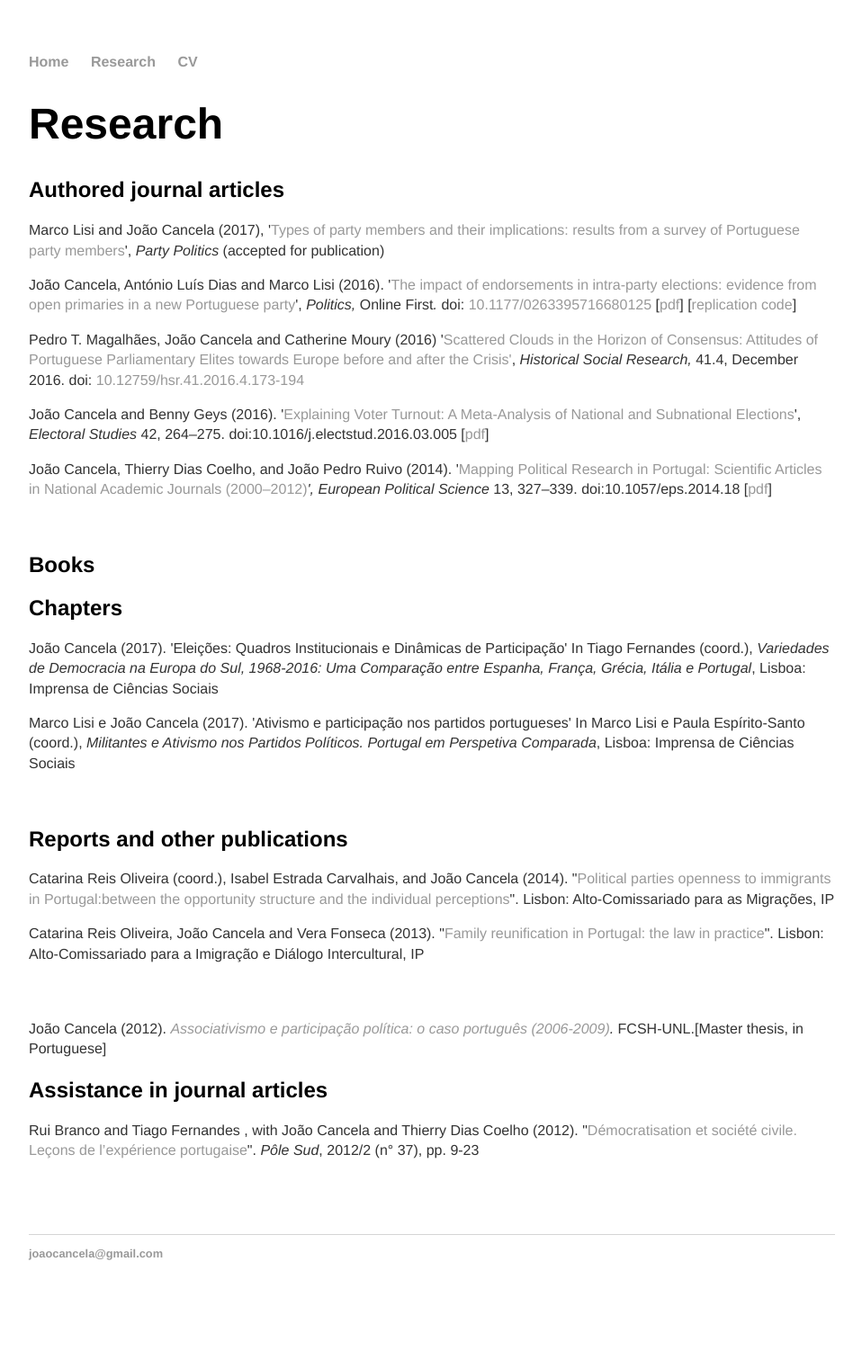
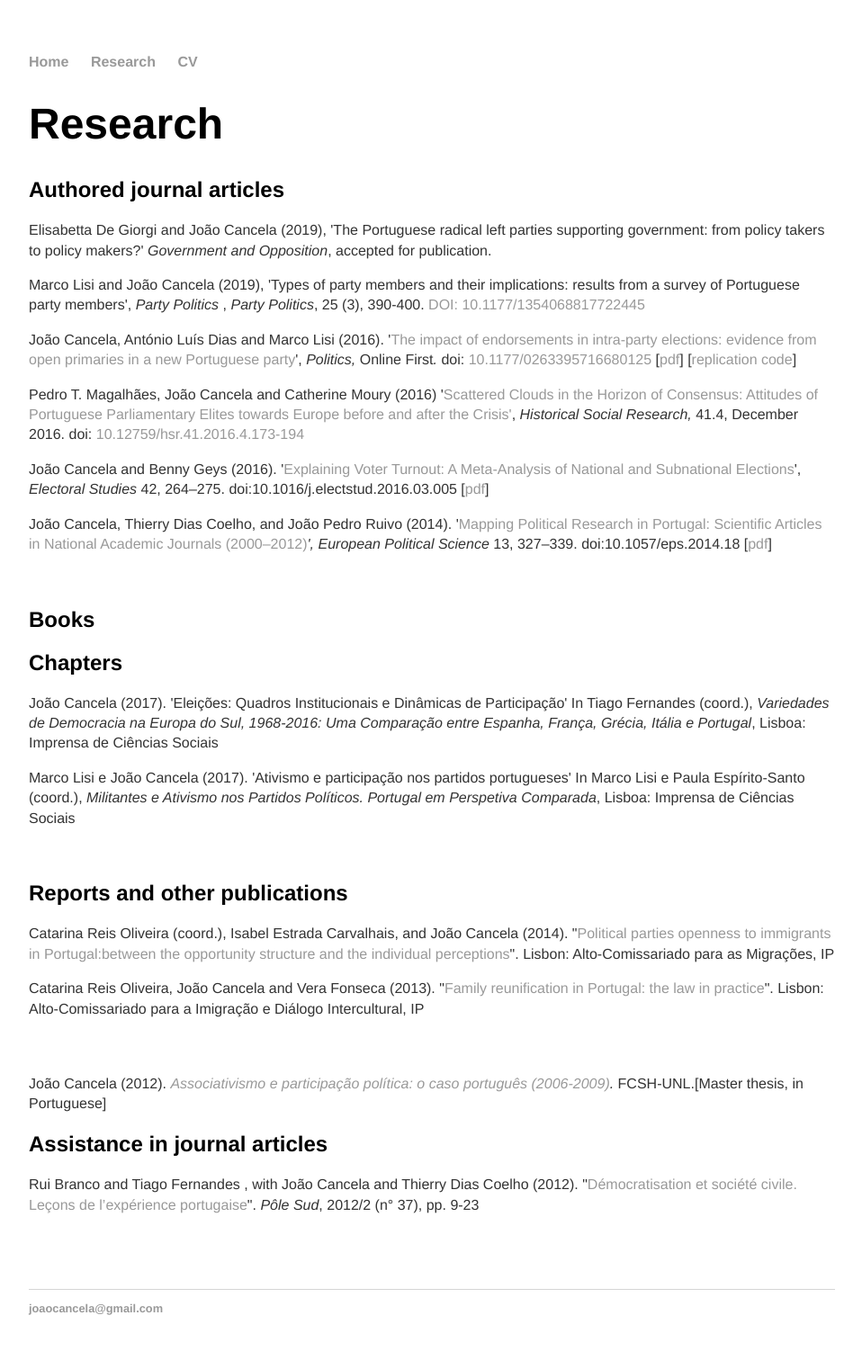
Before and after one commit to joaocancela/joaocancela.github.io, a Jekyll site: the page built from research/index.html, in a window 1280 px wide. Shown: the whole page at 90% size, without its empty margins (160-1118 px from the left). Built offline with Jekyll 4.4.1, drawn with Linux system fonts in a browser that asks for light colours; before the commit the page ends 1461 px from its top, so only the background shows below that.

Commit message:
Update index.html

```diff
--- a/research/index.html
+++ b/research/index.html
@@ -6,9 +6,14 @@ title: Research
 <div class="blurb">
 <h1>Research</h1>
 <h2>Authored journal articles</h2>
-<p>Marco Lisi and Jo&atilde;o Cancela (2017), '<a href="http://journals.sagepub.com/doi/10.1177/1354068817722445" target="_blank" rel="nofollow noopener">Types of party members and their implications: results from a survey of Portuguese party members</a>', <em>Party Politics </em>(accepted for publication)</p>
+<p>Elisabetta De Giorgi and Jo&atilde;o Cancela (2019), 'The Portuguese radical left parties supporting government: from policy takers to policy makers?' <em>Government and Opposition</em>, accepted for publication.
+
+<p>Marco Lisi and Jo&atilde;o Cancela (2019), 'Types of party members and their implications: results from a survey of Portuguese party members', <em>Party Politics </em>, <em>Party Politics</em>, 25 (3), 390-400. <a href="http://journals.sagepub.com/doi/10.1177/1354068817722445" target="_blank" rel="nofollow noopener">DOI: 10.1177/1354068817722445</a></p>
+
 <p>Jo&atilde;o Cancela, Ant&oacute;nio Lu&iacute;s Dias and Marco Lisi (2016). '<a href="http://journals.sagepub.com/doi/full/10.1177/0263395716680125" target="_blank" rel="nofollow noopener">The impact of endorsements in intra-party elections: evidence from open primaries in a new Portuguese party</a>', <em>Politics, </em>Online First<em>. </em>doi: <a href="http://dx.doi.org/10.1177%2F0263395716680125" rel="nofollow">10.1177/0263395716680125</a> [<a href="https://dl.dropboxusercontent.com/u/28033581/LTDA_accepted_paper.pdf" target="_blank" rel="nofollow noopener">pdf</a>] [<a href="https://github.com/antoniodias/endorsements-in-intra-party-elections/" target="_blank" rel="nofollow noopener">replication code</a>]</p>
-<p>Pedro T. Magalh&atilde;es, Jo&atilde;o Cancela and Catherine Moury (2016) '<a href="http://www.gesis.org/hsr/abstr/41-4/08magalhaes/" target="_blank" rel="nofollow noopener">Scattered Clouds in the Horizon of Consensus: Attitudes of Portuguese Parliamentary Elites towards Europe before and after the Crisis'</a>, <em>Historical Social Research, </em>41.4, December 2016. doi: <a href="http://dx.doi.org/10.12759/hsr.41.2016.4.173-194" rel="nofollow">10.12759/hsr.41.2016.4.173-194</a> </p>
+
+  <p>Pedro T. Magalh&atilde;es, Jo&atilde;o Cancela and Catherine Moury (2016) '<a href="http://www.gesis.org/hsr/abstr/41-4/08magalhaes/" target="_blank" rel="nofollow noopener">Scattered Clouds in the Horizon of Consensus: Attitudes of Portuguese Parliamentary Elites towards Europe before and after the Crisis'</a>, <em>Historical Social Research, </em>41.4, December 2016. doi: <a href="http://dx.doi.org/10.12759/hsr.41.2016.4.173-194" rel="nofollow">10.12759/hsr.41.2016.4.173-194</a> </p>
+
 <p>Jo&atilde;o Cancela and Benny Geys (2016). '<a href="http://www.sciencedirect.com/science/article/pii/S0261379416300956" rel="nofollow">Explaining Voter Turnout: A Meta-Analysis of National and Subnational Elections</a>', <em>Electoral Studies </em>42, 264&ndash;275. doi:10.1016/j.electstud.2016.03.005 [<a href="https://dl.dropboxusercontent.com/u/28033581/1-s2.0-S0261379416300956-main.pdf" rel="nofollow">pdf</a>] </p>
 <p>Jo&atilde;o Cancela, Thierry Dias Coelho, and Jo&atilde;o Pedro Ruivo (2014). '<a href="http://www.palgrave-journals.com/eps/journal/v13/n4/abs/eps201418a.html" rel="nofollow">Mapping Political Research in Portugal: Scientific Articles in National Academic Journals (2000&ndash;2012)</a><em>', European Political Science</em> 13, 327&ndash;339. doi:10.1057/eps.2014.18 [<a href="https://dl.dropboxusercontent.com/u/28033581/LTDA_accepted_paper.pdf" rel="nofollow">pdf</a>]</p>
 <p>&nbsp;</p>
```
